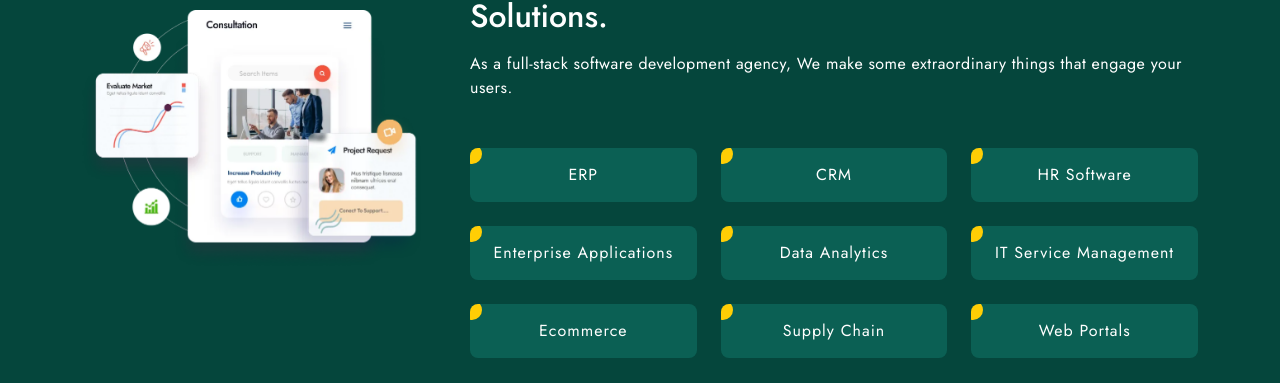
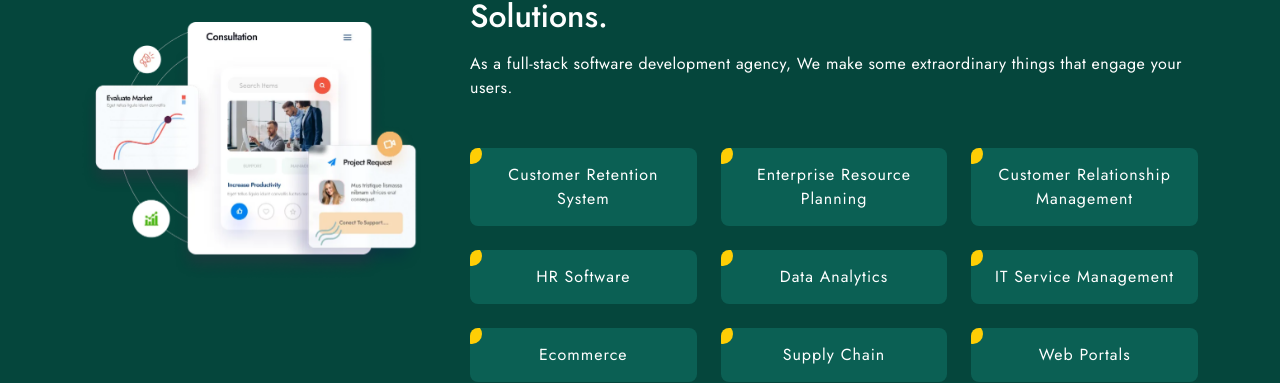
Before and after one commit to axessmongo/AxessTechnology-project, a React (Vite) app in the folder client/: page / in a window 1280 px wide. Shown: the part 1997-2380 px from the top of the page. Built offline with nearby package versions, Linux system fonts and the light colour scheme.

Commit message:
Name changes in file

```diff
--- a/client/src/About.jsx
+++ b/client/src/About.jsx
@@ -213,7 +213,7 @@ function About() {
             <div className="text-center">
               <p className="secondary-text text-white"> Follow us on social media for digital insights and inspiration.</p>
               <div className=" d-flex justify-content-center align-items-center">
-                <Link to={'https://www.facebook.com/axesstechnology?mibextid=ZbWKwL'} target="_blank">
+                <Link to={'https://www.facebook.com/profile.php?id=61556380648787'} target="_blank">
                   <i className="bi bi-facebook text-primary fs-4 mx-3"></i>
                 </Link>
                 <Link to={'https://www.instagram.com/axess_technology?igsh=MXQ2MXdpZzJnaHo2aw=='} target="_blank">
--- a/client/src/Routing.jsx
+++ b/client/src/Routing.jsx
@@ -6,7 +6,7 @@ import Register from './pages/Register';
 import Services from './pages/Services';
 import About from './About';
 import Technologies from './components/Technologies';
-import Card from './components/Card';
+import Solutions from './components/Solutions';
 import Pricing from './pages/Pricing';
 import Login from './pages/Login';
 import EmailVerify from './pages/EmailVerify';
--- a/client/src/components/Footer.jsx
+++ b/client/src/components/Footer.jsx
@@ -332,7 +332,7 @@ function Footer() {
                                 <p className='gold-text-2 fw-bolder text-center mb-3'>Social media</p>
                                 <p className='text-center primary-text mb-3'>Follow Us on Social Media.</p>
                                 <ul className='list-unstyled d-flex justify-content-center'>
-                                    <li className='zoom-effect'><Link to={'https://www.facebook.com/axesstechnology?mibextid=ZbWKwL'} target='_blank'><i className="bi bi-facebook bg-img-1"></i></Link></li>
+                                    <li className='zoom-effect'><Link to={'https://www.facebook.com/profile.php?id=61556380648787'} target='_blank'><i className="bi bi-facebook bg-img-1"></i></Link></li>
                                     <li className='zoom-effect'><Link to={'https://www.instagram.com/axess_technology?igsh=MXQ2MXdpZzJnaHo2aw=='} target='_blank'><i className="bi bi-instagram bg-img-1"></i></Link></li>
                                     <li className='zoom-effect'><Link><i className="bi bi-whatsapp  bg-img-1"></i></Link></li>
                                     <li className='zoom-effect'><Link><i className="bi bi-linkedin bg-img-1"></i></Link></li>
--- a/client/src/components/Links.jsx
+++ b/client/src/components/Links.jsx
@@ -36,7 +36,7 @@ export default function Links() {
         </a>
       </div>
       <div className="col-3">
-        <a href='https://www.facebook.com/axesstechnology?mibextid=ZbWKwL' target='_blank' className="d-flex justify-content-center text-decoration-none text-white"
+        <a href='https://www.facebook.com/profile.php?id=61556380648787' target='_blank' className="d-flex justify-content-center text-decoration-none text-white"
           onMouseEnter={(color) => setcolorfunctoin('facebookcolor')}
           onMouseLeave={() => setHover('')}>
           <div className="position-relative">
--- a/client/src/components/Navbar.jsx
+++ b/client/src/components/Navbar.jsx
@@ -55,7 +55,7 @@ function Navbar() {
       {/* Upper Navigation */}
       <div className='d-flex py-3 py-lg-0 justify-content-between bg-white justify-content-lg-around align-items-center upper-nav border-bottom container-fluid flex-wrap' data-aos='fade-down' data-aos-duration='500'>
         <div className='d-flex share order-2 order-lg-1 '>
-          <Link to={'https://www.facebook.com/axesstechnology?mibextid=ZbWKwL'} target='_blank'><i className="bi bi-facebook text-primary fs-6"></i></Link>
+          <Link to={'https://www.facebook.com/profile.php?id=61556380648787'} target='_blank'><i className="bi bi-facebook text-primary fs-6"></i></Link>
           <Link to={'https://www.instagram.com/axess_technology?igsh=MXQ2MXdpZzJnaHo2aw=='} target='_blank'><i className="bi bi-instagram text-danger fs-6"></i></Link>
           <Link><i className="bi bi-whatsapp text-success fs-6"></i></Link>
         </div>
--- a/client/src/components/Card.jsx
+++ b/client/src/components/Solutions.jsx
@@ -1,7 +1,7 @@
 import React from "react";
 import cardimg from "../assets/images/card img.webp";
 
-export default function Card() {
+export default function Solutions() {
   return (
     <div>
       <div className="bg-green-1">
@@ -40,14 +40,14 @@ export default function Card() {
               </p>
               <div className="my-5">
                 <div className="row g-4">
-                  <div className="col-md-6 col-lg-4">
+                <div className="col-md-6 col-lg-4">
                     <div
                       className="small-card"
                       data-aos="fade-up"
                       data-aos-duration="600"
                       data-aos-anchor-placement="bottom-bottom"
                     >
-                      <p className="text-white mb-0">ERP</p>
+                      <p className="text-white mb-0">Customer Retention System</p>
                     </div>
                   </div>
                   <div className="col-md-6 col-lg-4">
@@ -57,7 +57,17 @@ export default function Card() {
                       data-aos-duration="600"
                       data-aos-anchor-placement="bottom-bottom"
                     >
-                      <p className="text-white mb-0">CRM</p>
+                      <p className="text-white mb-0">Enterprise Resource Planning </p>
+                    </div>
+                  </div>
+                  <div className="col-md-6 col-lg-4">
+                    <div
+                      className="small-card"
+                      data-aos="fade-up"
+                      data-aos-duration="600"
+                      data-aos-anchor-placement="bottom-bottom"
+                    >
+                      <p className="text-white mb-0">Customer Relationship Management</p>
                     </div>
                   </div>
                   <div className="col-md-6 col-lg-4">
@@ -70,7 +80,7 @@ export default function Card() {
                       <p className="text-white mb-0">HR Software</p>
                     </div>
                   </div>
-                  <div className="col-md-6 col-lg-4">
+                  {/* <div className="col-md-6 col-lg-4">
                     <div
                       className="small-card"
                       data-aos="fade-up"
@@ -79,7 +89,7 @@ export default function Card() {
                     >
                       <p className="text-white mb-0">Enterprise Applications</p>
                     </div>
-                  </div>
+                  </div> */}
                   <div className="col-md-6 col-lg-4">
                     <div
                       className="small-card"
--- a/client/src/pages/Home.jsx
+++ b/client/src/pages/Home.jsx
@@ -4,7 +4,7 @@ import { useNavigate } from 'react-router-dom';
 import '../assets/css/home.scss'
 import Svg1 from '../components/Svg1';
 import pulse from '../assets/images/bubble.webp';
-import Card from '../components/Card';
+import Solutions from '../components/Solutions';
 import Award from '../components/Award';
 import Footer from '../components/Footer';
 import Industries from '../components/Industries';
@@ -52,7 +52,7 @@ export default function Home() {
             </div>
 
             <Award/>
-            <Card/>
+            <Solutions/>
             <Techsection/>
             <Industries/>
             {/* <Categories/> */}
```
